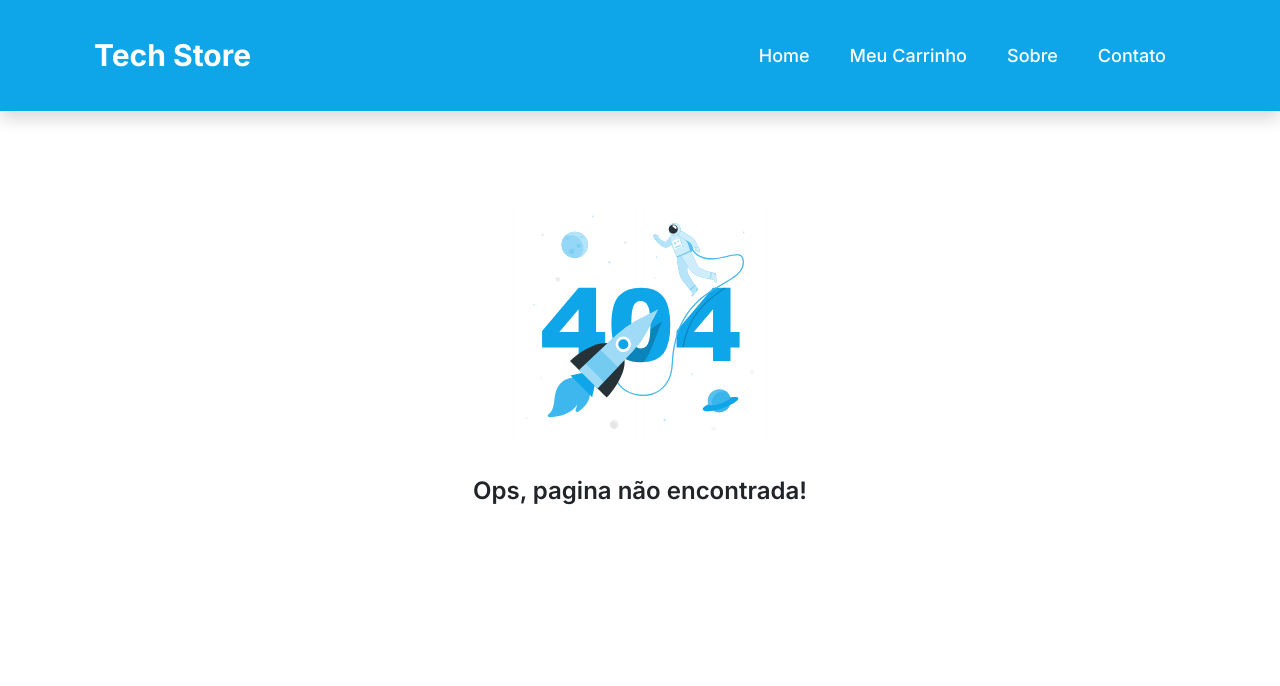
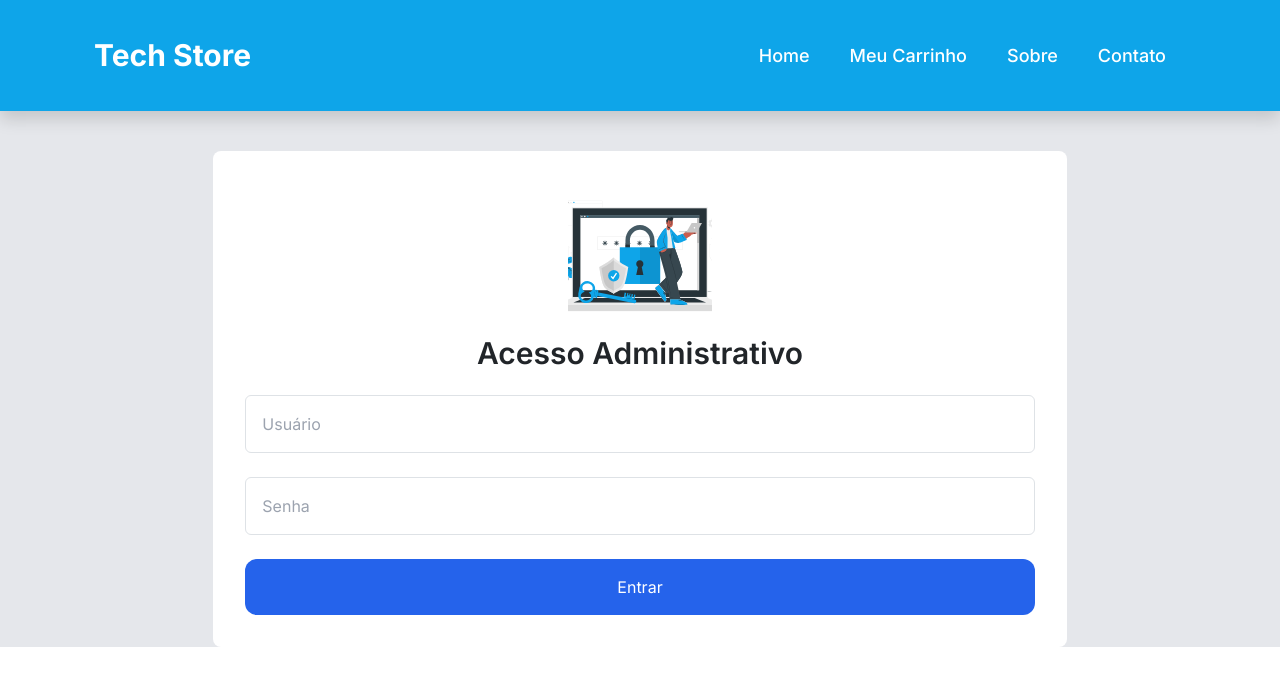
Before and after one commit to brunom-dev/project-Ecommerce, a React (Vite) app in the folder frontend/: page /login in a window 1280 px wide. Shown: the top 686 px of the page. Built offline with nearby package versions, Linux system fonts and the light colour scheme.

Commit message:
feat: Implementação da  logica autenticação e das interfaces de login e pagina do administrador.

```diff
--- /dev/null
+++ b/frontend/src/auth/auth.ts
@@ -0,0 +1,20 @@
+export const auth = (username: string, password: string): boolean => {
+
+    const storedUsername = 'admin';
+    const storedPassword = 'admin';
+
+    if (username === storedUsername && password === storedPassword) {
+        localStorage.setItem('isLoggedIn', 'true');
+        return true;
+    }
+
+    return false;
+};
+
+export const isAuthenticated = (): boolean => {
+    return localStorage.getItem('isLoggedIn') === 'true';
+};
+
+export const logout = (): void => {
+    localStorage.removeItem('isLoggedIn');
+};
--- /dev/null
+++ b/frontend/src/page/Admin/index.tsx
@@ -0,0 +1,28 @@
+
+import { useEffect } from "react"
+import { isAuthenticated, logout }  from "../../auth/auth"
+import { useNavigate } from 'react-router-dom';
+
+export function Admin() {
+
+    const navigate = useNavigate();
+
+    useEffect(() => {
+        if (!isAuthenticated()) {
+            navigate("/login");
+        }
+    }, [navigate])
+
+    function handleLogout() {
+        logout();
+        navigate("/login");
+    }
+
+    return (
+        <div>
+        <h2>Página do Administrador</h2>
+        <p>Bem-vindo ao painel de administração!</p>
+        <button onClick={handleLogout}>Sair</button>
+        </div>
+    )
+}
--- /dev/null
+++ b/frontend/src/page/Login/index.tsx
@@ -0,0 +1,80 @@
+import { useState } from "react";
+import { useNavigate } from "react-router-dom";
+import { auth } from '../../auth/auth.ts'
+
+import Image from "../../assets/images/login/image-login.svg"
+
+export function Login() {
+    const [username, setUsername] = useState<string>("");
+    const [password, setPassword] = useState<string>("");
+
+    const [error, setError] = useState<string | null>(null);
+
+    const navigate = useNavigate();
+
+    function handleLogin() {
+
+        if (!username || !password) {
+            setError('Preencha todos os campos');
+            return;
+        }
+
+        const result = auth(username, password);
+
+        if (result) {
+            navigate("/admin");
+        } else {
+            setError('Acesso negado!')
+        }
+    }
+
+    return (
+            <div className="bg-gray-200 flex justify-center items-start">
+            <div className="bg-white p-8 rounded-lg w-8/12 mt-10">
+                <div className="mb-2 flex justify-center">
+                    <img
+                        src={Image}
+                        alt="Imagem ilustrativa"
+                        className="w-36 h-36 object-cover"
+                    />
+                </div>
+                <h2 className="text-3xl font-semibold text-center mb-6">
+                    Acesso Administrativo
+                </h2>
+
+                <div className="mb-4">
+                    <input
+                        type="text"
+                        placeholder="Usuário"
+                        value={username}
+                        onChange={(e) => setUsername(e.target.value)}
+                        className="w-full p-3 border border-gray-300 rounded-md focus:outline-none focus:ring-2 focus:ring-blue-500"
+                    />
+                </div>
+
+                <div className="mb-6">
+                    <input
+                        type="password"
+                        placeholder="Senha"
+                        value={password}
+                        onChange={(e) => setPassword(e.target.value)}
+                        className="w-full p-3 border border-gray-300 rounded-md focus:outline-none focus:ring-2 focus:ring-blue-500"
+                    />
+                </div>
+
+                {error && (
+                    <p className="text-red-500 text-center mb-4 font-bold">{error}</p>
+                )}
+
+                <div>
+                    <button
+                        onClick={handleLogin}
+                        className="w-full p-3 bg-blue-600 text-white rounded-xl hover:bg-blue-700 focus:outline-none focus:ring-2 focus:ring-blue-500"
+                    >
+                        Entrar
+                    </button>
+                </div>
+            </div>
+            </div>
+    );
+}
```
Also changed, not shown: frontend/src/Router/index.tsx (+12 -0 lines), frontend/src/assets/images/login/image-login.svg (added).
